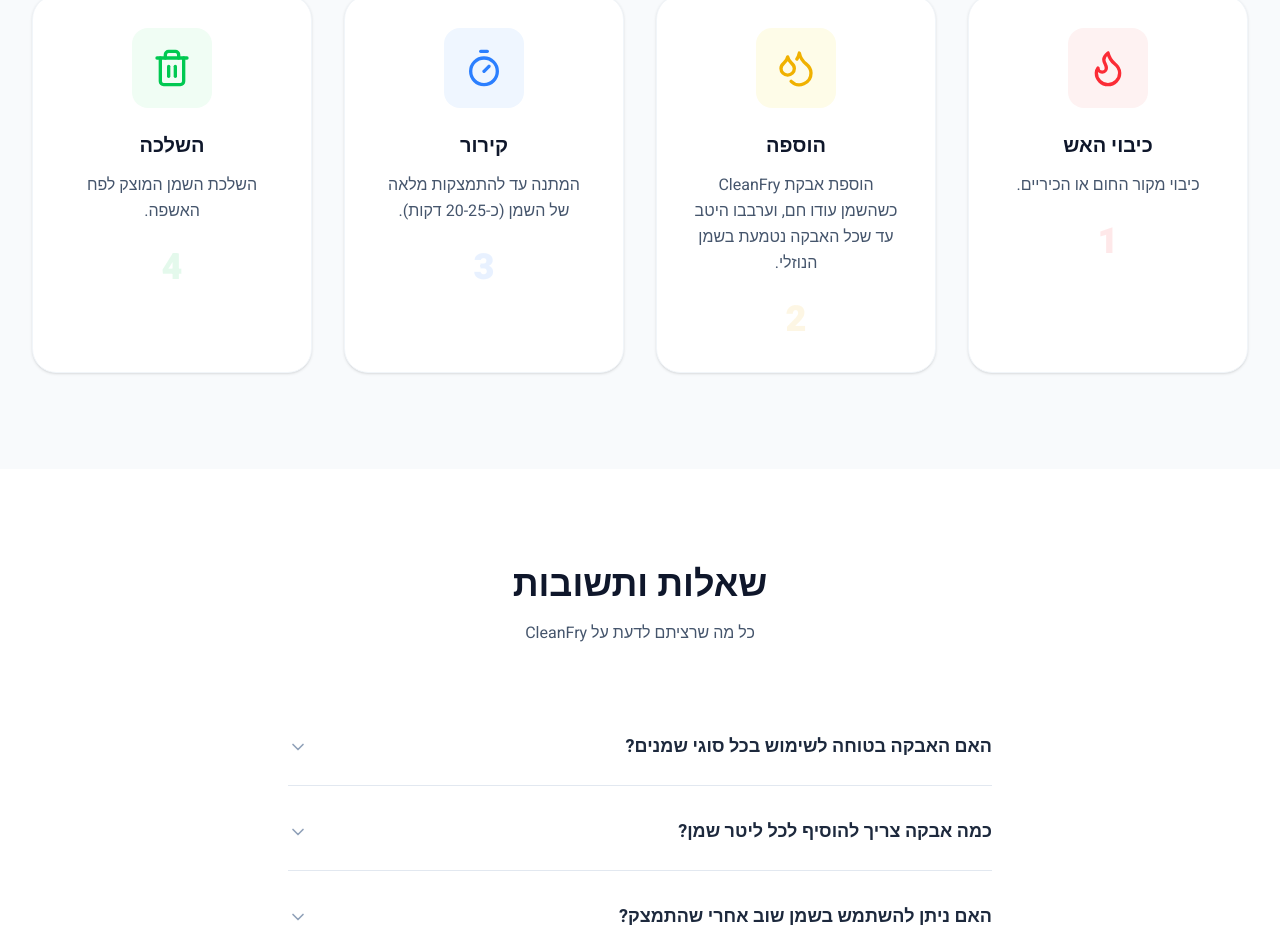
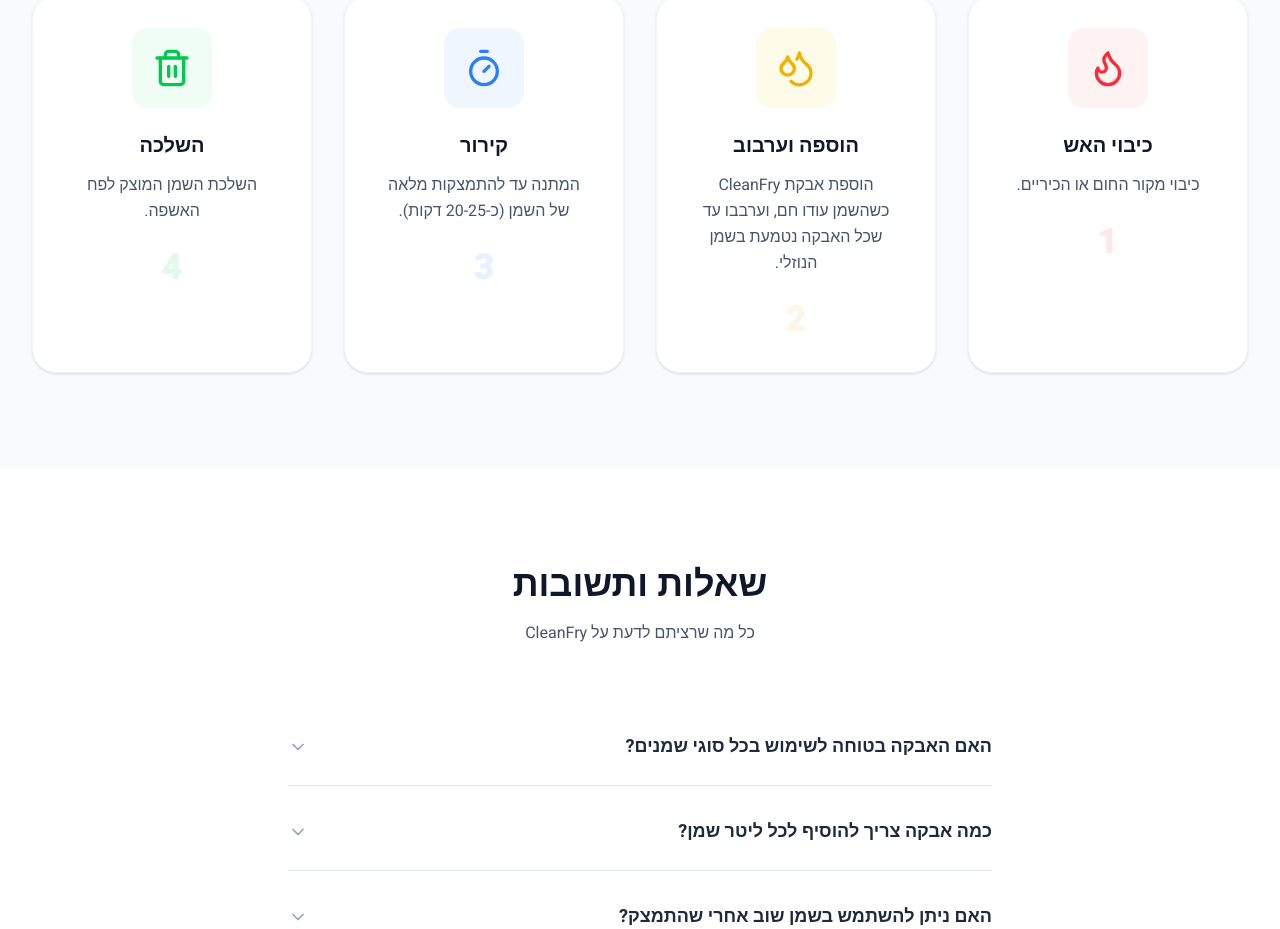
Before and after one commit to matikurland-oss/cleanfry-website, a React (Vite) app: page / in a window 1280 px wide. Shown: the part 2400-3329 px from the top of the page. Built offline with nearby package versions, Linux system fonts and the light colour scheme.

Commit message:
Update App.tsx

```diff
--- a/src/App.tsx
+++ b/src/App.tsx
@@ -316,8 +316,8 @@ export default function App() {
               {
                 icon: <Droplets className="w-10 h-10 text-yellow-500" />,
                 bg: "bg-yellow-50",
-                title: "הוספה",
-                desc: "הוספת אבקת CleanFry כשהשמן עודו חם, וערבבו היטב עד שכל האבקה נטמעת בשמן הנוזלי."
+                title: " הוספה וערבוב",
+                desc: "הוספת אבקת CleanFry כשהשמן עודו חם, וערבבו עד שכל האבקה נטמעת בשמן הנוזלי."
               },
               {
                 icon: <Timer className="w-10 h-10 text-blue-500" />,
```
